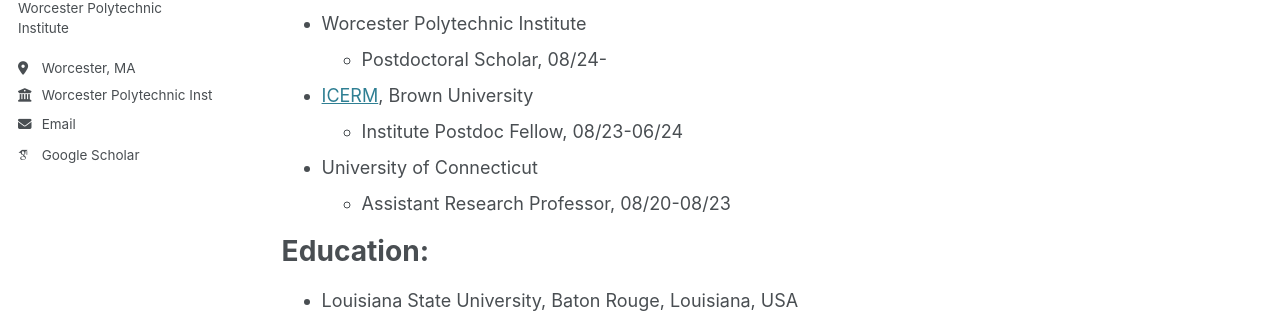
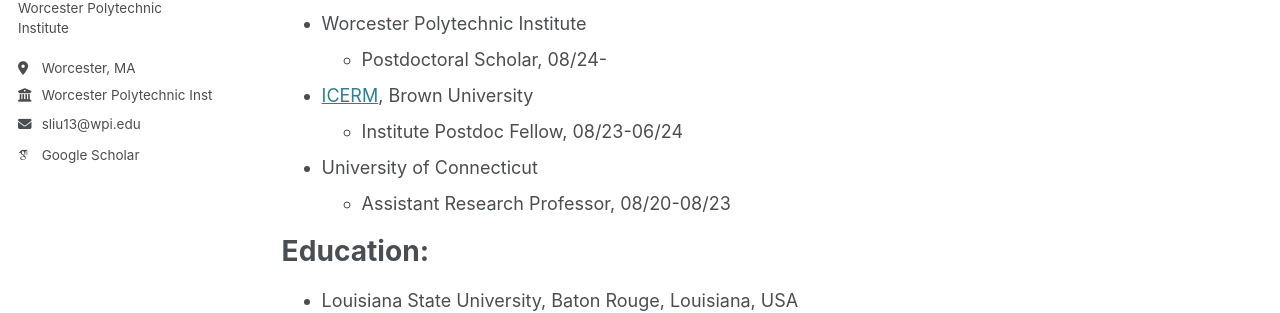
Before and after one commit to sijingliu/sijingliu.github.io, a Jekyll site: the page built from _pages/about.md, in a window 1280 px wide. Shown: the part 345-658 px from the top of the page. Built offline with Jekyll 4.4.1, drawn with Linux system fonts in a browser that asks for light colours; some web fonts are replaced.

Commit message:
homepage6

```diff
--- a/_includes/author-profile.html
+++ b/_includes/author-profile.html
@@ -33,8 +33,13 @@
       {% if author.uri %}
         <li><a href="{{ author.uri }}"><i class="fas fa-fw fa-link icon-pad-right" aria-hidden="true"></i>{{ site.data.ui-text[site.locale].website_label | default: "Website" }}</a></li>
       {% endif %}
+     <!--  {% if author.email %}
+        <li><a href="mailto:{{ author.email }}"><i class="fas fa-fw fa-envelope icon-pad-right" aria-hidden="true"></i>{{ site.data.ui-text[site.locale].email_label | default: "Email" }}</a></li>
+      {% endif %} -->
       {% if author.email %}
-        <li><a href="mailto:{{ author.email }}"><i class="fas fa-fw fa-envelope icon-pad-right" aria-hidden="true"></i>{{ site.data.ui-text[site.locale].email_label | default: "Email" }}</a></li>
+          <li><a href="mailto:{{ author.email }}">
+            <i class="fas fa-fw fa-envelope icon-pad-right" aria-hidden="true"></i>{{ author.email }}
+          </a></li>
       {% endif %}
 
       <!-- Font Awesome and Academicons icons / Academic websites -->
```
